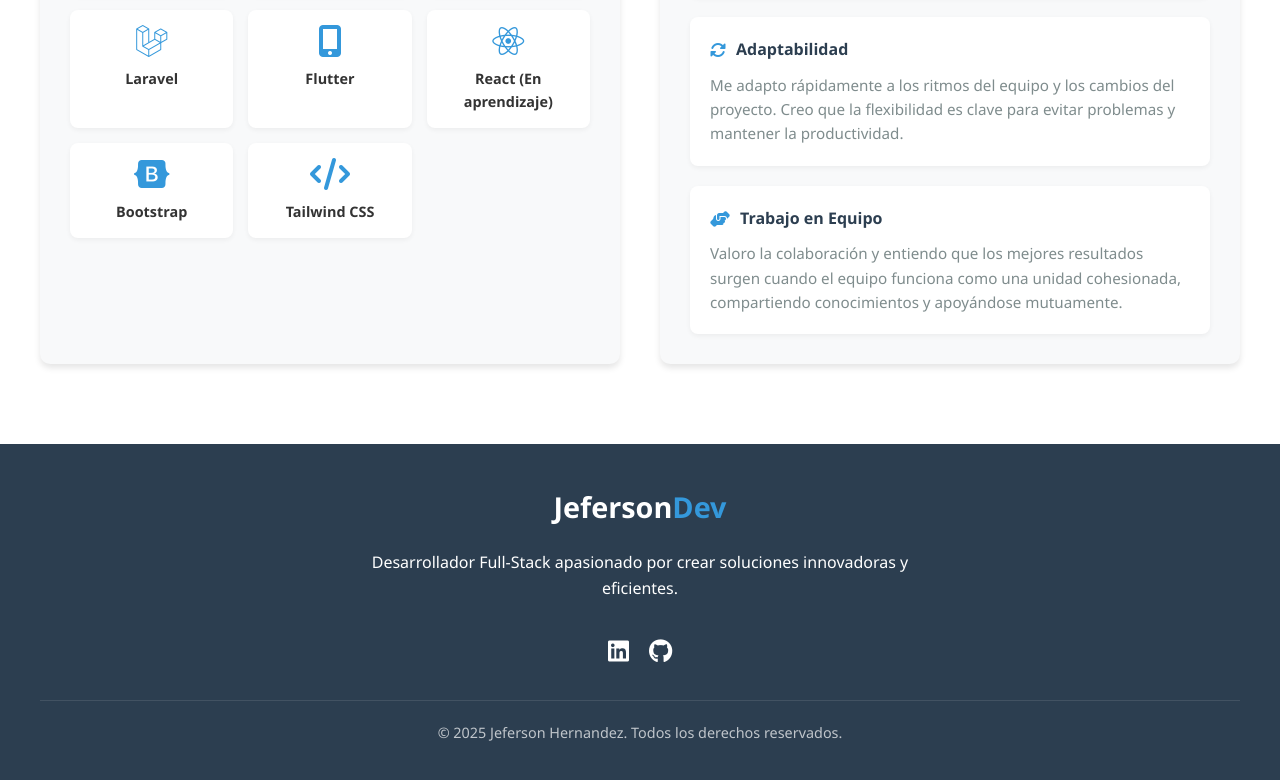
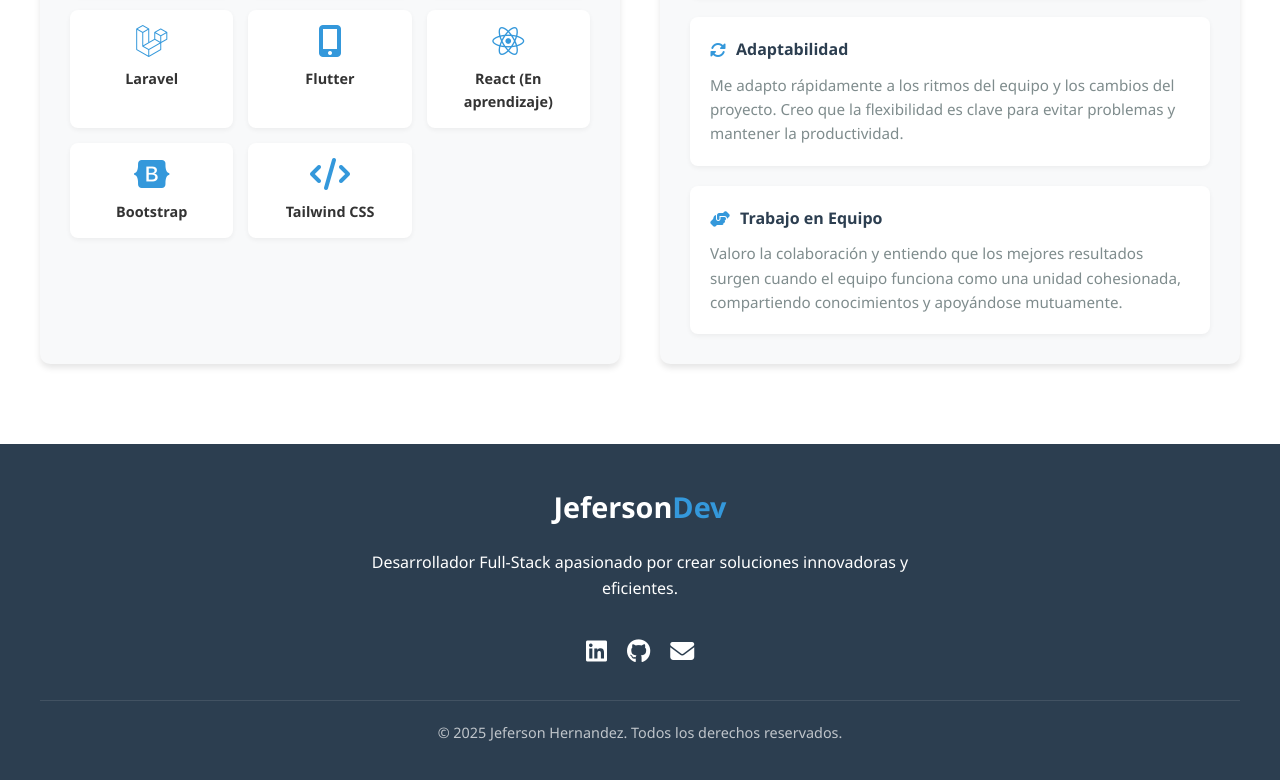
Before and after one commit to jeferson-hernandez08/portfolio_jeferson, a plain HTML site: page index.html in a window 1280 px wide. Shown: the part 2831-3611 px from the top of the page. Drawn offline with Linux system fonts and the light colour scheme.

Commit message:
Frontend: Se agrega correo en footer

```diff
--- a/index.html
+++ b/index.html
@@ -980,7 +980,7 @@
             <div class="footer-social">
                 <a href="https://www.linkedin.com/in/jeferson-hernandez08/" target="_blank"><i class="fab fa-linkedin"></i></a>
                 <a href="https://github.com/jeferson-hernandez08" target="_blank"><i class="fab fa-github"></i></a>
-                <!-- <a href="mailto:jefer.hernandez1@gmail.com"><i class="fas fa-envelope"></i></a> -->
+                <a href="mailto:jefer.hernandez1@gmail.com"><i class="fas fa-envelope"></i></a>
             </div>
             <div class="copyright">
                 &copy; 2025 Jeferson Hernandez. Todos los derechos reservados.
```
